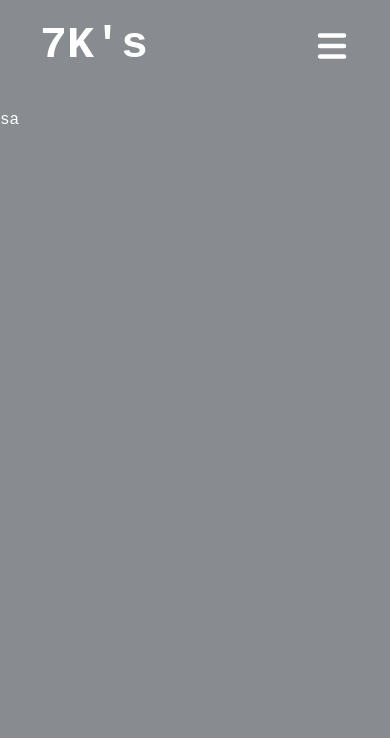
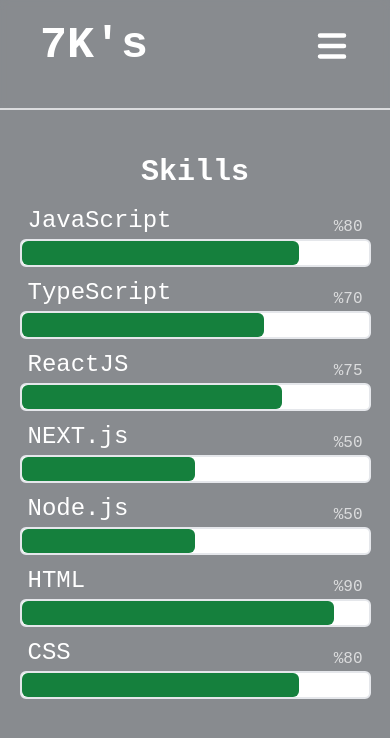
Before and after one commit to Alperen7K/7k-portfolio, a React (Create React App) app: page /skills in a window 390 px wide. Shown: the top 738 px of the page. Built offline with nearby package versions, Linux system fonts and the light colour scheme.

Commit message:
ehhlik bir finish

```diff
--- a/src/layouts/MainLayout.tsx
+++ b/src/layouts/MainLayout.tsx
@@ -13,7 +13,7 @@
      <body className="min-h-full overflow-x-hidden text-white  box-border select-none  bg-açıkGri " />
     </Helmet>
     <Navbar />
-    <div className="w-full h-[100vh-100px]">
+    <div className="w-full pt-10 h-[100vh-100px]">
      <Outlet />
     </div>
    </>
--- a/src/layouts/Navbar.tsx
+++ b/src/layouts/Navbar.tsx
@@ -27,7 +27,7 @@
  };
 
  return (
-  <div className="sticky top-0 z-40 py-1 right-0 left-0 navbar-font text-white">
+  <div className="sticky top-0 z-40 py-1 right-0 left-0 navbar-font backdrop-blur-sm text-white border-b-2 border-solid border-white/70 ">
    {/* Side Bar */}
    <ConfigProvider
     theme={{
--- a/src/models/portfolio.ts
+++ b/src/models/portfolio.ts
@@ -23,6 +23,7 @@
   path: "binance-bot",
   name: "Binance Bot",
   duty: "Freelance",
+  techs: ["react", "typescript", "flawCharts", "antd", "tailwind", "axios"],
   detail:
    "It is a system where the user can add and change the functions they want and also manage opening and closing bots with these functions.",
   photos: [binance2, binance1, binance3],
@@ -31,6 +32,7 @@
   path: "press",
   name: "Kapsül Basında Biz",
   duty: "Kapsül Teknoloji Platformu",
+  techs: ["react", "typescript", "antd", "tailwind", "axios"],
   detail:
    "An interface used to display the news published in the press for the Capsule Technology Platform by adding news, editing the news and displaying the news that is on the air.",
   photos: [press2, press1, press3, press4, press5],
--- a/src/pages/Home.tsx
+++ b/src/pages/Home.tsx
@@ -1,6 +1,6 @@
 import { useEffect } from "react";
-import { Five, Four, One, Three, Two } from "../sections/Home";
 import { useStore } from "../zustandStore";
+import alpi from "../assets/alpy.png";
 
 export const Home = () => {
  const { setIsShow } = useStore();
@@ -10,11 +10,20 @@
  }, []);
  return (
   <div className="m-0 p-0 w-[100vw] h-[100%] text-white">
-   <One />
-   {/* <Two /> */}
-   {/* <Three /> */}
-   {/* <Four /> */}
-   {/* <Five /> */}
+   <div className="w-[100vw] z-20 h-[100vh] absolute pt-[100px] flex  justify-center bottom-0">
+    <div className="flex flex-col h-full pb-20 lg:flex-row-reverse items-center lg:items-center lg:justify-evenly  w-full   ">
+     <div
+      className=" w-[40vh] lg:w-[30vw]  h-[40vh] lg:h-[30vw] bg-center mt-20 bg-no-repeat bg-cover rounded-full border-[15px] border-solid border-gri lg:border-gri"
+      style={{ backgroundImage: `url(${alpi})` }}
+     />
+     <div className="lg:px-8 lg:py-4 lg:bg-gri rounded-full lg:border-2 border-solid border-white">
+      <h1 className="text-center mt-16 lg:mt-0  text-[28px] font-bold">
+       Mehmet Alperen YEDİK
+      </h1>
+      <h1 className=" text-center text-[25px] ">Frontend Developer</h1>
+     </div>
+    </div>
+   </div>
   </div>
  );
 };
--- a/src/pages/Portfolio.tsx
+++ b/src/pages/Portfolio.tsx
@@ -11,8 +11,11 @@
   setIsShow("portfolio");
  }, []);
  return (
-  <div className="w-full pt-[20px] lg:pt-[50px] flex  justify-center">
-   <div className="grid grid-cols-1 lg:grid-cols-2  gap-14 pb-10">
+  <div className="w-full flex flex-col items-center">
+   <h1 className="w-full text-[30px] font-bold mt-0 pt-0 mb-10 text-center">
+    Portfolio
+   </h1>
+   <div className="grid w-fit grid-cols-1 lg:grid-cols-2  gap-14 pb-10">
     {data.map((product: any) => {
      return <PortfolioCard product={product} />;
     })}
--- a/src/pages/PortfolioInfo.tsx
+++ b/src/pages/PortfolioInfo.tsx
@@ -9,7 +9,7 @@
  console.log(product);
  return (
   <div className="w-[100vw] overflow-x-hidden flex flex-col items-center">
-   <h1 className="w-full text-center text-[30px] xl:text-[40px] my-5 mt-10">
+   <h1 className="w-full font-bold text-center text-[30px] xl:text-[40px] my-5 mt-10">
     {product.name}
    </h1>
    <div className="w-full ">
@@ -39,8 +39,17 @@
      </Carousel>
     </ConfigProvider>
    </div>
-   <div className="w-full p-5">
-    <h1>{product.detail}</h1>
+   <div className="w-full p-5 py-10 flex flex-col items-center">
+    <h1 className="max-w-[700px]">{product.detail}</h1>
+    <div className="py-5">
+     <h1 className="text-center text-[24px] font-bold mb-2">
+      Used Technologies
+     </h1>
+     {/* {product.techs.map((tech: string) => {
+      return <span className=" p-1 "> - {tech} -</span>;
+     })} */}
+     {product.techs.join(" / ")}
+    </div>
    </div>
   </div>
  );
--- a/src/pages/Skills.tsx
+++ b/src/pages/Skills.tsx
@@ -1,11 +1,47 @@
 import React, { useEffect } from "react";
 import { useStore } from "../zustandStore";
+import { LoadingBar } from "../components/loadingBar";
 
 export const Skills = () => {
- const { setIsShow } = useStore();
+ const { setIsShow, isShow } = useStore();
 
  useEffect(() => {
   setIsShow("skills");
  }, []);
- return <div>sa</div>;
+
+ const skills = [
+  { name: "JavaScript", rate: 80, wait: 50 },
+  { name: "TypeScript", rate: 70, wait: 100 },
+  { name: "ReactJS", rate: 75, wait: 150 },
+  { name: "NEXT.js", rate: 50, wait: 200 },
+  { name: "Node.js", rate: 50, wait: 250 },
+  { name: "HTML", rate: 90, wait: 300 },
+  { name: "CSS", rate: 80, wait: 350 },
+ ];
+ return (
+  <div className="w-full flex flex-col items-center pb-10">
+   <h1 className="w-full text-[30px] font-bold mt-0 pt-0  text-center">
+    Skills
+   </h1>
+
+   <div className="my-2 flex flex-col gap-y-2 overflow-y-auto sm:mt-10">
+    {isShow === "skills" ? (
+     skills.map((skill: any, index: number) => {
+      return (
+       <LoadingBar
+        key={index}
+        name={skill.name}
+        rate={skill.rate}
+        wait={skill.wait}
+       />
+      );
+     })
+    ) : (
+     <div className="w-full h-[70vh] flex items-center justify-center animate-pulse ">
+      <span className="text-[20px]">Touch the screen</span>
+     </div>
+    )}
+   </div>
+  </div>
+ );
 };
```
